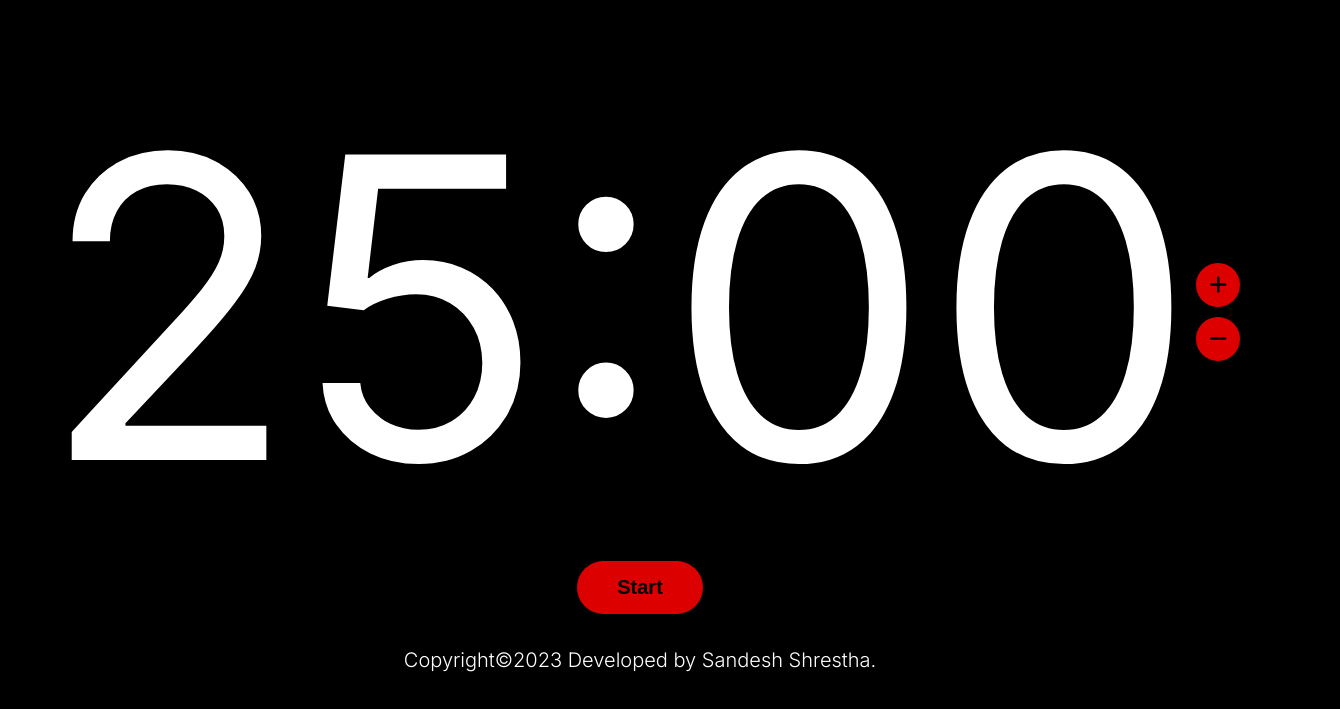
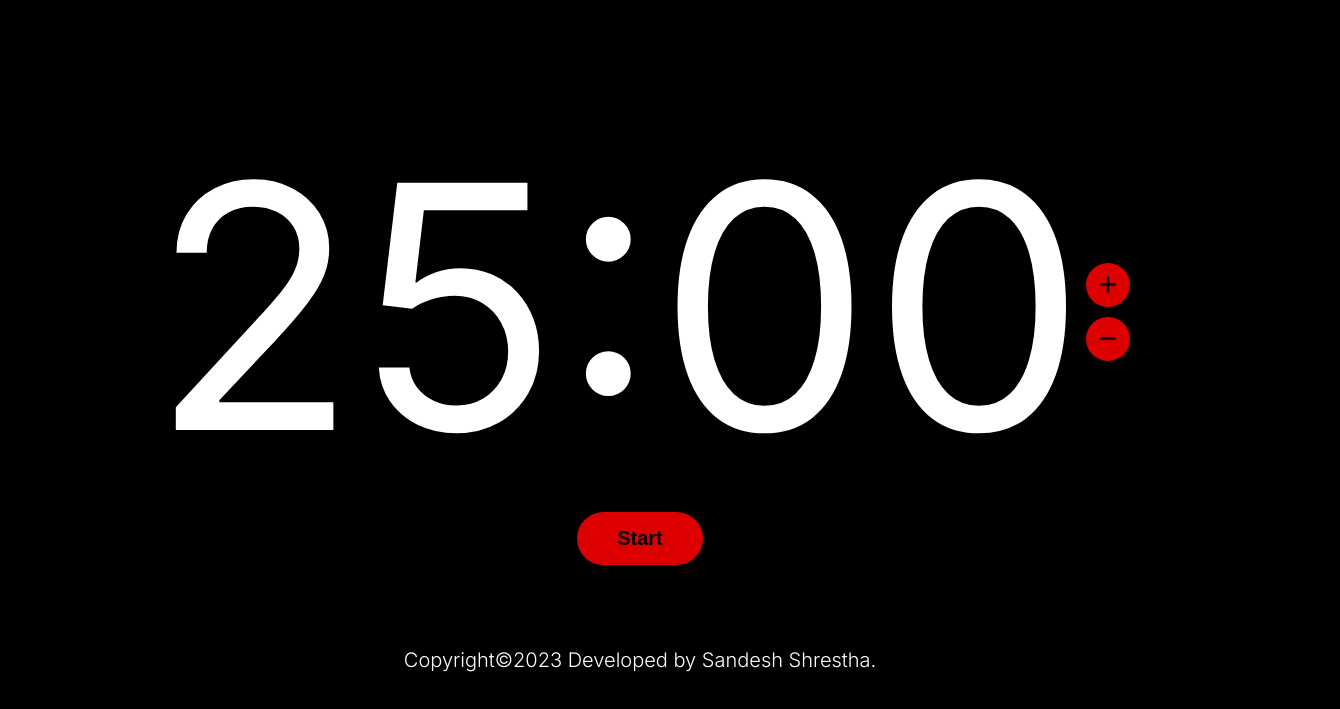
Before and after one commit to Neyywaar/Pomodesh, a plain HTML site: page index.html in a window 1280 px wide. Shown: the part 91-800 px from the top of the page, 1340 px wide, since content can reach past the window. Drawn offline with Linux system fonts and the light colour scheme.

Commit message:
Fixed bugs

```diff
--- a/CSS/style.css
+++ b/CSS/style.css
@@ -87,7 +87,7 @@ header li {
 
 #timer {
   margin-top: 15rem;
-  font-size: 42rem;
+  font-size: 34rem;
   font-weight: 400;
   text-shadow: 0 0.2rem 0.2rem rgba(0, 0, 0, 0.1);
 }
```
